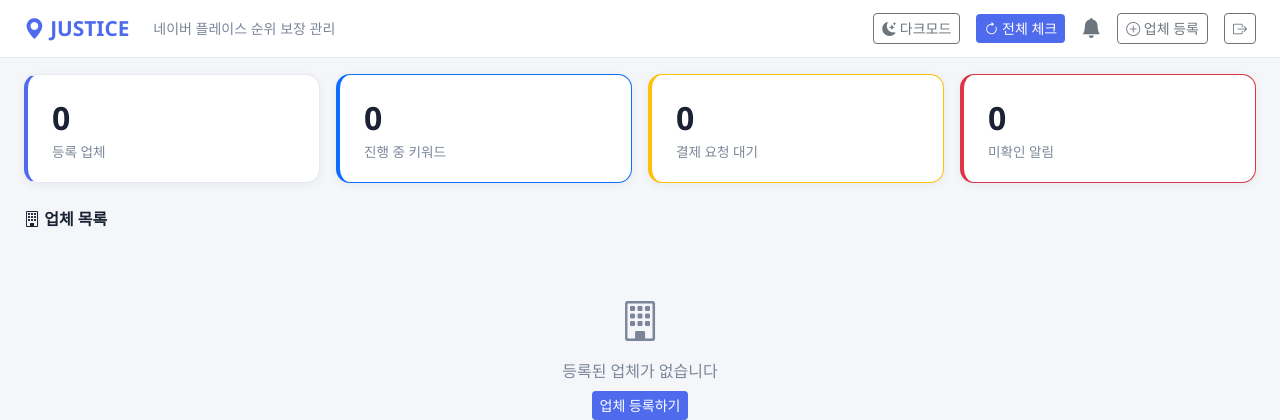
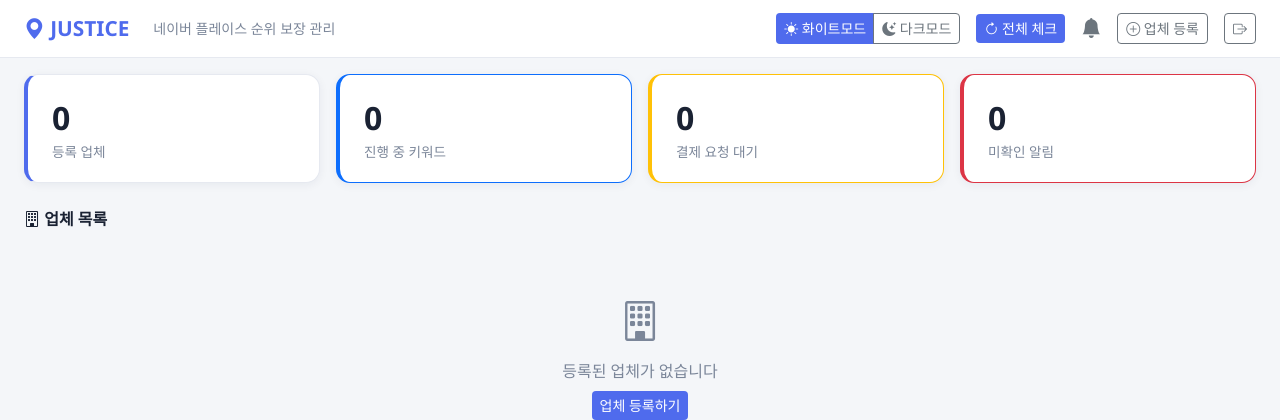
Before and after one commit to ithinki1112/JUSTICE, a Flask app: page / in a window 1280 px wide. Shown: the top 420 px of the page. Run offline with Flask 3, Linux system fonts and the light colour scheme; the visitor is signed in with stand-in values (Sample User, id 1); data that the repository does not hold is empty.

Commit message:
feat: 테마 토글을 '화이트모드/다크모드' 라벨 2버튼 세그먼트로 (현재 모드 강조)
단일 토글 버튼 대신 화이트모드·다크모드 두 버튼을 나란히 표시하고, 현재 모드 버튼을 색으로 강조해 직관성 향상.

Co-Authored-By: Claude Opus 4.8 <noreply@anthropic.com>

```diff
--- a/templates/index.html
+++ b/templates/index.html
@@ -75,7 +75,14 @@
   <span class="text-muted small ms-2">네이버 플레이스 순위 보장 관리</span>
   <div class="ms-auto d-flex align-items-center gap-3">
     <span class="text-muted small" id="lastRunLabel"></span>
-    <button class="btn btn-sm btn-outline-secondary" id="themeToggle" onclick="toggleTheme()"></button>
+    <div class="btn-group btn-group-sm" role="group" aria-label="테마 전환">
+      <button type="button" class="btn btn-outline-secondary" id="themeBtnLight" onclick="applyTheme('light')">
+        <i class="bi bi-sun-fill"></i> 화이트모드
+      </button>
+      <button type="button" class="btn btn-outline-secondary" id="themeBtnDark" onclick="applyTheme('dark')">
+        <i class="bi bi-moon-stars-fill"></i> 다크모드
+      </button>
+    </div>
     <button class="btn btn-sm btn-naver" id="btnCheck" onclick="runManualCheck()">
       <i class="bi bi-arrow-clockwise"></i>
       <span class="crawl-spinner spinner-border spinner-border-sm" id="checkSpinner" role="status"></span>
@@ -256,14 +263,12 @@ const modals = {};
 function applyTheme(t) {
   document.documentElement.setAttribute('data-bs-theme', t);
   localStorage.setItem('theme', t);
-  const btn = document.getElementById('themeToggle');
-  if (btn) btn.innerHTML = (t === 'dark')
-    ? '<i class="bi bi-sun-fill"></i> 화이트모드'
-    : '<i class="bi bi-moon-stars-fill"></i> 다크모드';
-}
-function toggleTheme() {
-  const cur = document.documentElement.getAttribute('data-bs-theme') || 'light';
-  applyTheme(cur === 'dark' ? 'light' : 'dark');
+  const lb = document.getElementById('themeBtnLight');
+  const db = document.getElementById('themeBtnDark');
+  if (lb && db) {
+    lb.className = 'btn ' + (t === 'light' ? 'btn-naver' : 'btn-outline-secondary');
+    db.className = 'btn ' + (t === 'dark' ? 'btn-naver' : 'btn-outline-secondary');
+  }
 }
 applyTheme(localStorage.getItem('theme') || 'light');
 
```
